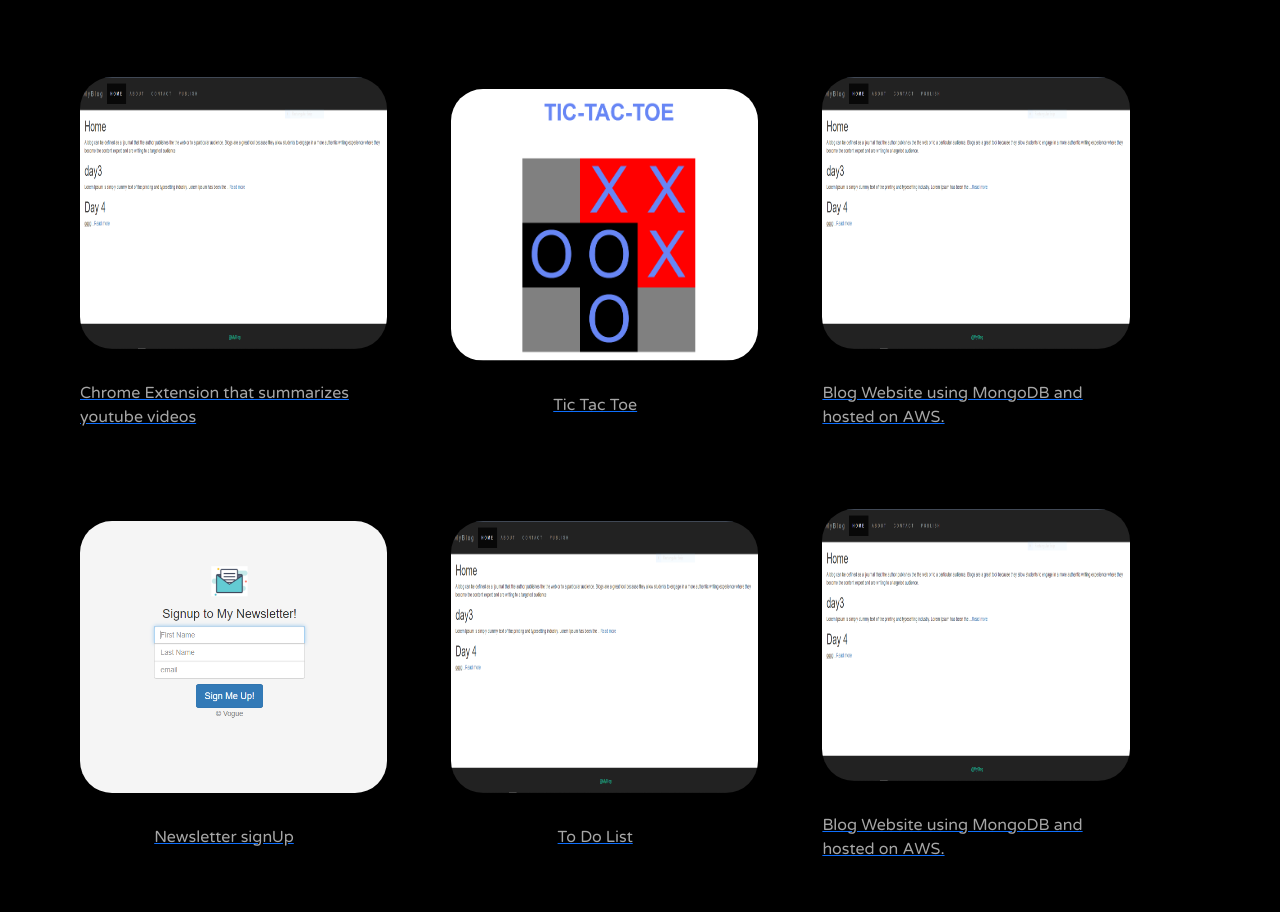
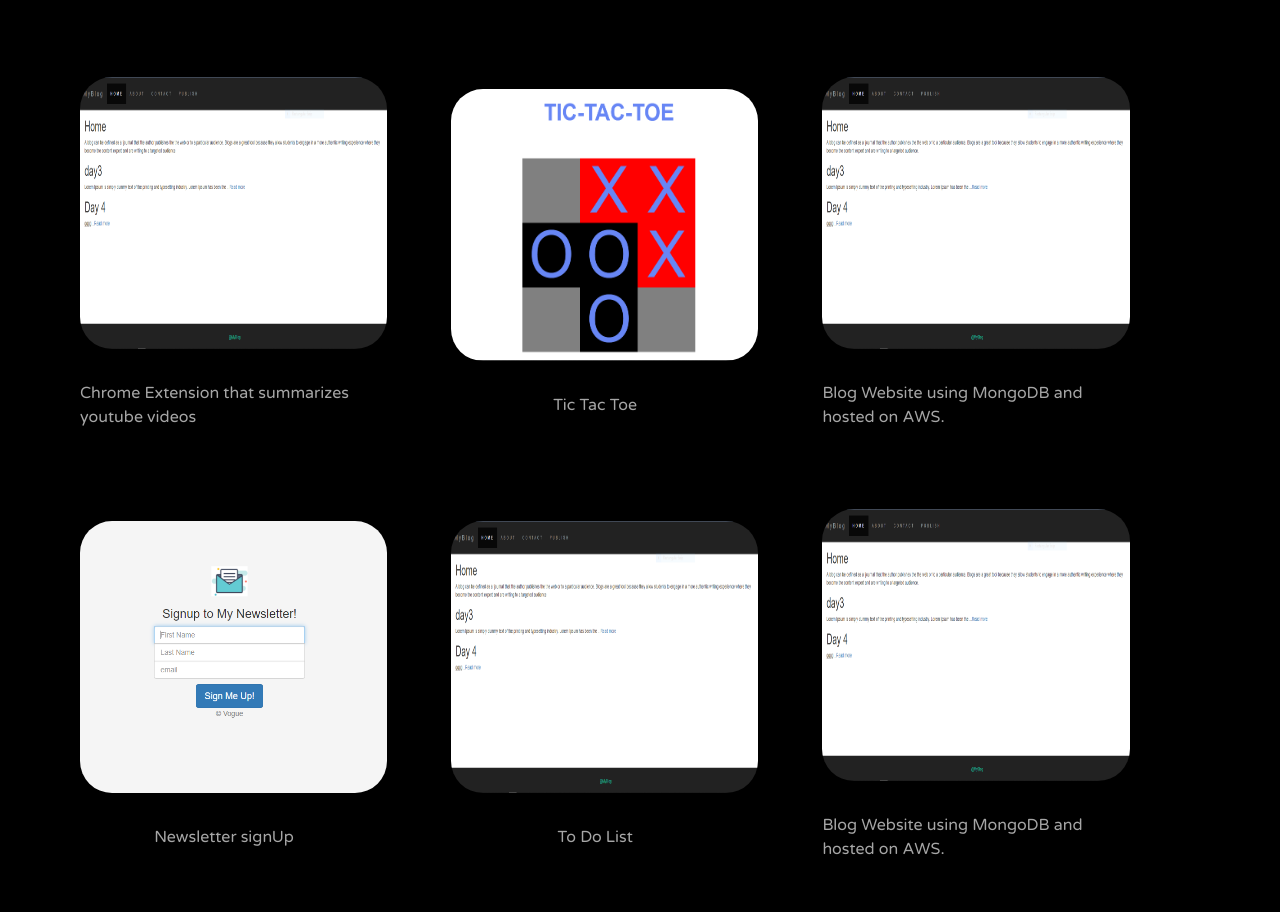
Before and after one commit to Melon888/Resume-Website, a plain HTML site: page index.html in a window 1280 px wide. Shown: the part 2335-3247 px from the top of the page. Drawn offline with nearby package versions, Linux system fonts and the light colour scheme.

Commit message:
Css changed

```diff
--- a/index.html
+++ b/index.html
@@ -165,40 +165,40 @@
       </div>
       <div class="pro_list">
 
-       <a href="https://github.com/Melon888/youtube-transcript-summarizer-chrome-extension" >
+       <a class="a_tag" href="https://github.com/Melon888/youtube-transcript-summarizer-chrome-extension" >
         <div class="each_list">
           <img src="images/pic2.png" class="pro_img"/>
           <p class="pro_desc">Chrome Extension that summarizes youtube videos</p>
         </div>
     </a>
 
-      <a href="https://tic-tac-toe-yay.herokuapp.com/">
+      <a class="a_tag" href="https://tic-tac-toe-yay.herokuapp.com/">
       <div class="each_list">
         <img src="images/TicTackToe.PNG" class="pro_img"/>
         <p class="pro_desc">Tic Tac Toe</p>
       </div>
     </a>
 
-    <a href="https://github.com/Melon888/Blog" >
+    <a class="a_tag" href="https://github.com/Melon888/Blog" >
       <div class="each_list">
         <img src="images/pic2.png" class="pro_img"/>
         <p class="pro_desc">Blog Website using MongoDB and hosted on AWS.</p>
       </div>
   </a>
 
-    <a href="https://pacific-lowlands-33021.herokuapp.com/">
+    <a class="a_tag" href="https://pacific-lowlands-33021.herokuapp.com/">
       <div class="each_list">
         <img src="images/newsletter.PNG" class="pro_img"/>
         <p class="pro_desc">Newsletter signUp</p>
       </div>
     </a>
-    <a href="https://github.com/Melon888/ToDoList" >
+    <a class="a_tag" href="https://github.com/Melon888/ToDoList" >
       <div class="each_list">
         <img src="images/pic2.png" class="pro_img"/>
         <p class="pro_desc">To Do List</p>
       </div>
   </a>
-  <a href="https://github.com/Melon888/Blog" >
+  <a class="a_tag" href="https://github.com/Melon888/Blog" >
     <div class="each_list">
       <img src="images/pic2.png" class="pro_img"/>
       <p class="pro_desc">Blog Website using MongoDB and hosted on AWS.</p>
--- a/styleTwo.css
+++ b/styleTwo.css
@@ -24,6 +24,10 @@
   flex-direction: row;
   justify-content: space-around;
   color: #a6a6a6;
+}
+
+.a_tag {
+  text-decoration: none;
 }
 
 @media (max-width: 780px) {
```
